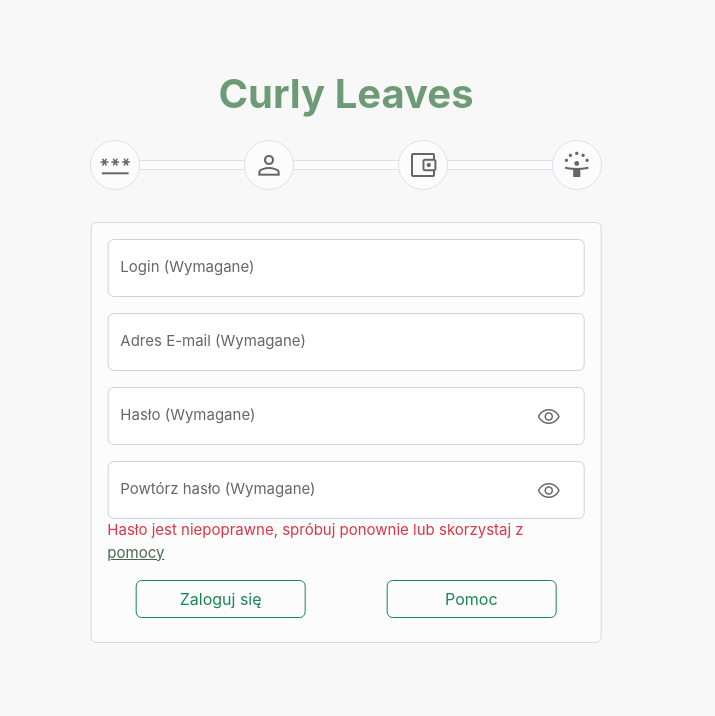
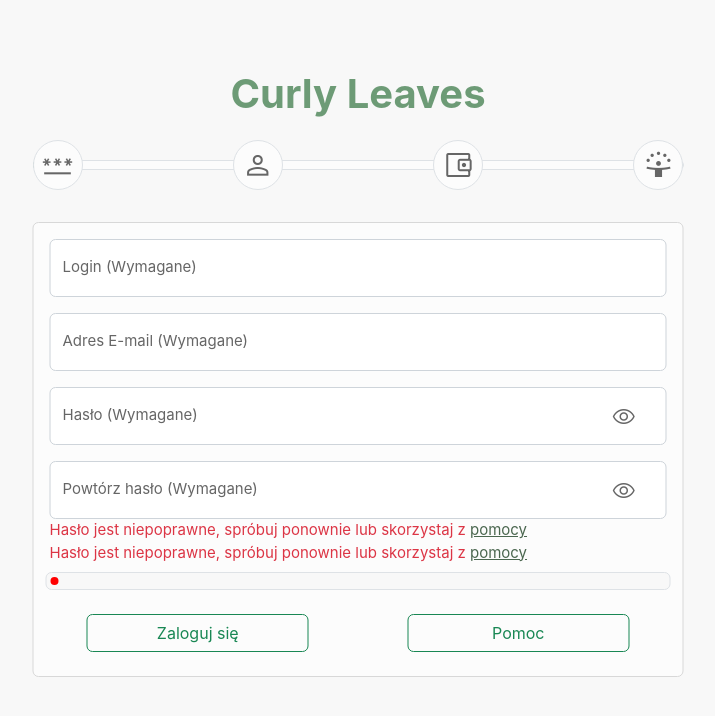
Before and after one commit to Json-Went-Astray/curly-leaves, a Vue app in the folder frontend/: page /signup in a window 1280 px wide. Shown: the top 716 px of the page, without its empty margins (282-997 px from the left). Built offline with nearby package versions, Linux system fonts and the light colour scheme.

Commit message:
signup cards

```diff
--- a/frontend/index.html
+++ b/frontend/index.html
@@ -8,7 +8,7 @@
     <title>Curly-Leaves</title>
   </head>
   <body>
-    <div id="app"></div>
+    <div id="app" styl></div>
     <script type="module" src="/src/main.ts"></script>
   </body>
 </html>
--- a/frontend/src/views/SignupView.vue
+++ b/frontend/src/views/SignupView.vue
@@ -1,23 +1,18 @@
 <template>
-    <div class="container-fluid row my-3 justify-content-center">
-        <div class="col-lg-1"
-        >
+    <div class="container row my-md-3 mx-auto justify-content-center">
+        <!-- <div class="col-2 fake-fade-right d-none d-lg-block" style="z-index: 4; height: 90vh;">
 
-        </div>
+        </div> -->
 
-        <div class="col-lg">
-
-
-
-            <div class="w-100 d-flex flex-nowrap mt-5 align-items-center justify-content-center">
+        <!-- <div class="col"> -->
+        <div class="d-flex flex-nowrap mt-5 align-items-center justify-content-center">
             <!-- <img src="@/assets/static/logo.png" alt="logo"> -->
             <div class="fs-1 fw-bold position-relative cl-text-primary">
                 Curly Leaves
             </div>
         </div>
 
-
-            <div class="d-flex my-3 mx-auto col-md-6 rounded position-relative justify-content-between">
+        <div class="d-flex my-3 mx-auto col-lg-7 col-md-8 col-12 rounded position-relative justify-content-between p-0">
 
             <div class="position-absolute align-items-center cl-bg-background-soft border col-md-6 p-1 rounded top-50 w-100"
                 style="transform: translateY(-50%);">
@@ -66,12 +61,10 @@
             </div>
         </div>
 
-
         <div class="d-flex">
-
             <transition name="slide">
                 <div v-show="step == 1"
-                        class="cl-bg-background-soft p-3 rounded cl-border col-md-6 col mx-auto mt-3 position-absolute card">
+                    class="cl-bg-background-soft p-3 rounded cl-border col-lg-7 col-md-8 col-12 mx-auto mt-3 position-absolute card">
                     <div class="form-floating mb-3">
                         <input type="email" class="form-control" id="floatingInput" placeholder="Login">
                         <label for="floatingInput">Login (Wymagane)</label>
@@ -111,20 +104,35 @@
 
                     <span class="text-danger">Hasło jest niepoprawne, spróbuj ponownie lub skorzystaj z <a
                             href="#">pomocy</a></span>
+
+
+                    <span class="text-danger">Hasło jest niepoprawne, spróbuj ponownie lub skorzystaj z <a
+                            href="#">pomocy</a></span>
+
+                    <div class="row my-2 px-2 justify-content-center">
+                        <div class="rounded bg-background p-1 border position-relative row">
+                            <div class="p-1 rounded" :style="{ width: passwordStrength.width, backgroundColor: passwordStrength.background }">
+
+                            </div>
+                        </div>
+                    </div>
+
                     <div class="row justify-content-around mt-2">
-                            <div class="col-md-6 text-center my-2">
+                        <div class="col-md-6 col-12 text-center my-2">
                             <button class="btn btn-outline-success w-75">Zaloguj się</button>
                         </div>
-                            <div class="col-md-6 text-center my-2">
+                        <div class="col-md-6 col-12 text-center my-2">
                             <button class="btn btn-outline-success w-75">Pomoc</button>
                         </div>
                     </div>
+
+
                 </div>
             </transition>
 
             <transition name="slide">
                 <div v-show="step == 2"
-                        class="cl-bg-background-soft p-3 rounded cl-border col-md-6 col mx-auto mt-3 position-absolute card">
+                    class="cl-bg-background-soft p-3 rounded cl-border col-lg-7 col-md-8 col-12 mx-auto mt-3 position-absolute card">
                     <div class="form-floating mb-3">
                         <input type="email" class="form-control" id="floatingInput" placeholder="Login">
                         <label for="floatingInput">Login (Wymagane)</label>
@@ -177,7 +185,7 @@
 
             <transition name="slide">
                 <div v-show="step == 3"
-                        class="cl-bg-background-soft p-3 rounded cl-border col-md-6 col mx-auto mt-3 position-absolute card">
+                    class="cl-bg-background-soft p-3 rounded cl-border col-lg-7 col-md-8 col-12 mx-auto mt-3 position-absolute card">
                     <div class="form-floating mb-3">
                         <input type="email" class="form-control" id="floatingInput" placeholder="Login">
                         <label for="floatingInput">3 (Wymagane)</label>
@@ -230,12 +238,12 @@
         </div>
 
 
-
+        <!--
         </div>
 
-        <div class="col-lg-1">
+        <div class="col-2 d-none d-lg-block" style="z-index: 4;">
 
-        </div>
+        </div> -->
 
 
 
@@ -249,13 +257,15 @@
 
 
 <script setup lang="ts">
-import { ref } from 'vue';
+import { reactive, ref } from 'vue';
 
 const inputType = ref("Password");
 const barProgress = ref("0%");
 const stepOne = ref("");
 const step = ref(1);
 const point: string[] = ['100%', "0%", "0%", "0%"];
+
+const passwordStrength = reactive({width: "0%", background: "red"})
 
 const changePasswordVisibility = (() => {
     if (inputType.value == "Password") inputType.value = "Text";
@@ -310,16 +320,13 @@ const stepNext = ((toStep: number) => {
     background-size: 0% 100%;
 }
 
-.progress-ball[data-filled="true"] {
-    background-size: 100% 100%;
-}
-
 .cl-border-color {
     background-color: var(--color-primary);
 }
 
 .card {
-    transform: translate(50%);
+    left: 50%;
+    transform: translate(-50%, 0);
 }
 
 .slide-enter-active,
@@ -331,11 +338,16 @@ const stepNext = ((toStep: number) => {
 .slide-leave-to {
     opacity: 0;
     transform: translateX(-100%);
+}
 
+.fake-fade-right {
+    background-color: var(--color-background);
+    box-shadow: var(--color-background) 130px 0px 100px;
 }
 
 .slide-leave-from,
 .slide-enter-to {
     opacity: 1;
-    transform: translateX(50%);
-}</style>
+    /* transform: translate(50%, 0); */
+}
+</style>
```
Lines whose indentation alone changed are shown as unchanged.
